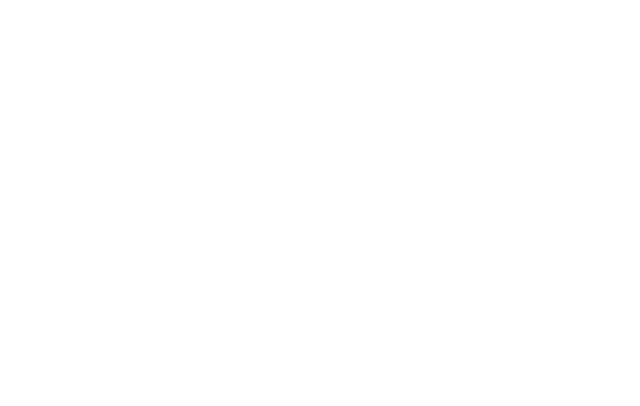
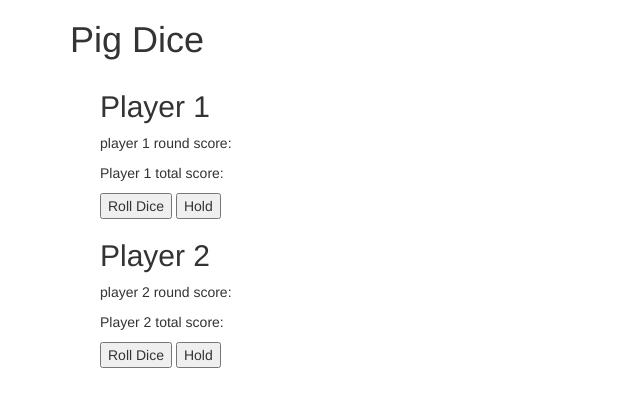
Before and after one commit to bpgoodrow/Pig-Dice, a plain HTML site: page index.html in a window 1280 px wide. Shown: the whole page, without its empty margins (0-640 px from the left). Drawn offline with nearby package versions, Linux system fonts and the light colour scheme.

Commit message:
Add html form for each player
Co-authored-by: Peter Vang <vang_peter06@yahoo.com>

```diff
--- a/index.html
+++ b/index.html
@@ -1,5 +1,6 @@
 <!DOCTYPE html>
 <html lang="en">
+
 <head>
   <meta charset="UTF-8">
   <meta http-equiv="X-UA-Compatible" content="IE=edge">
@@ -10,7 +11,31 @@
   <script src="js/scripts.js"></script>
   <title>Pig Dice</title>
 </head>
+
 <body>
+  <div class="container">
+    <h1>Pig Dice</h1>
+    <div class="container">
+      <div class="container">
+        <h2>Player 1</h2>
+        <form id="player1">
+          <p>player 1 round score: <span class="round-score"></span></p>
+          <p>Player 1 total score:<span class="total-score"></span></p>
+          <button class="submit">Roll Dice</button>
+          <button class="submit">Hold</button>
+        </form>
+      </div>
+      <div class="container">
+        <h2>Player 2</h2>
+        <form id="player2">
+          <p>player 2 round score: <span class="round-score"></span></p>
+          <p>Player 2 total score: <span class="total-score"></span></p>
+          <button class="submit">Roll Dice</button>
+          <button class="submit">Hold</button>
+        </form>
+      </div>
+    </div>
+  </div>
+</body>
 
-</body>
 </html>
```
Also changed, not shown: 1 other file.
